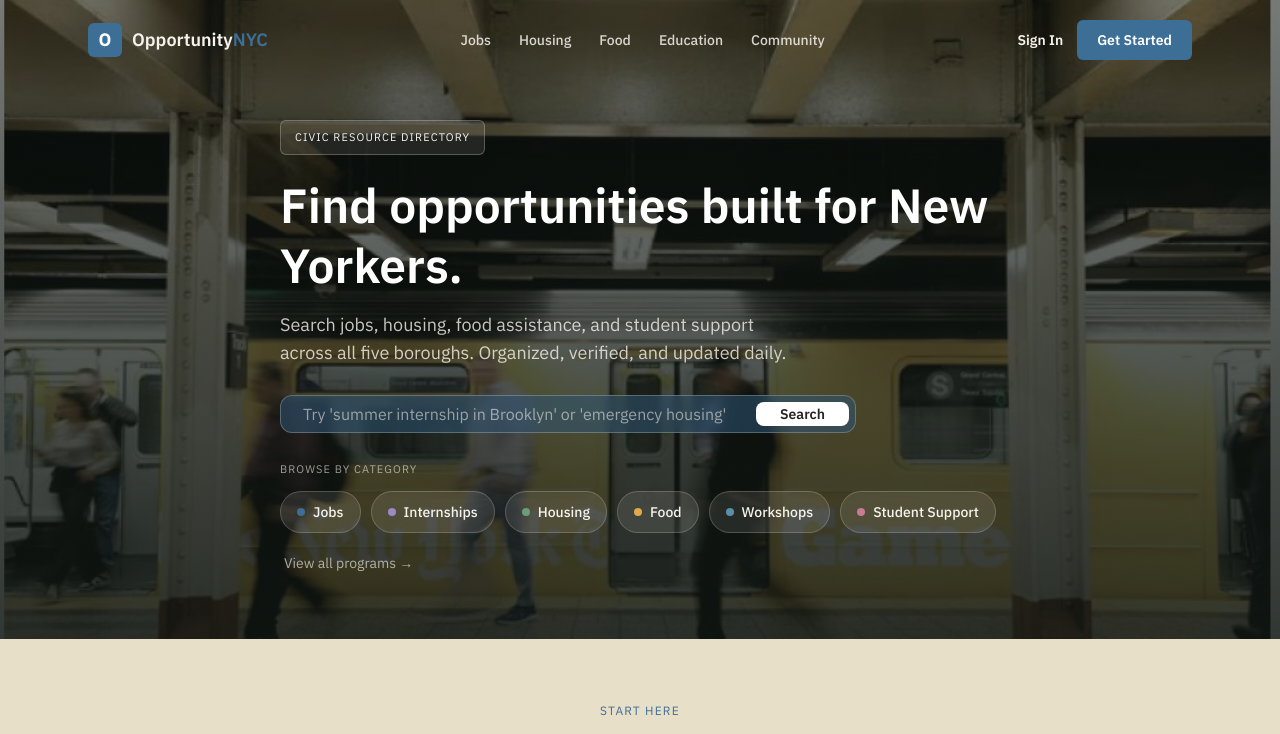
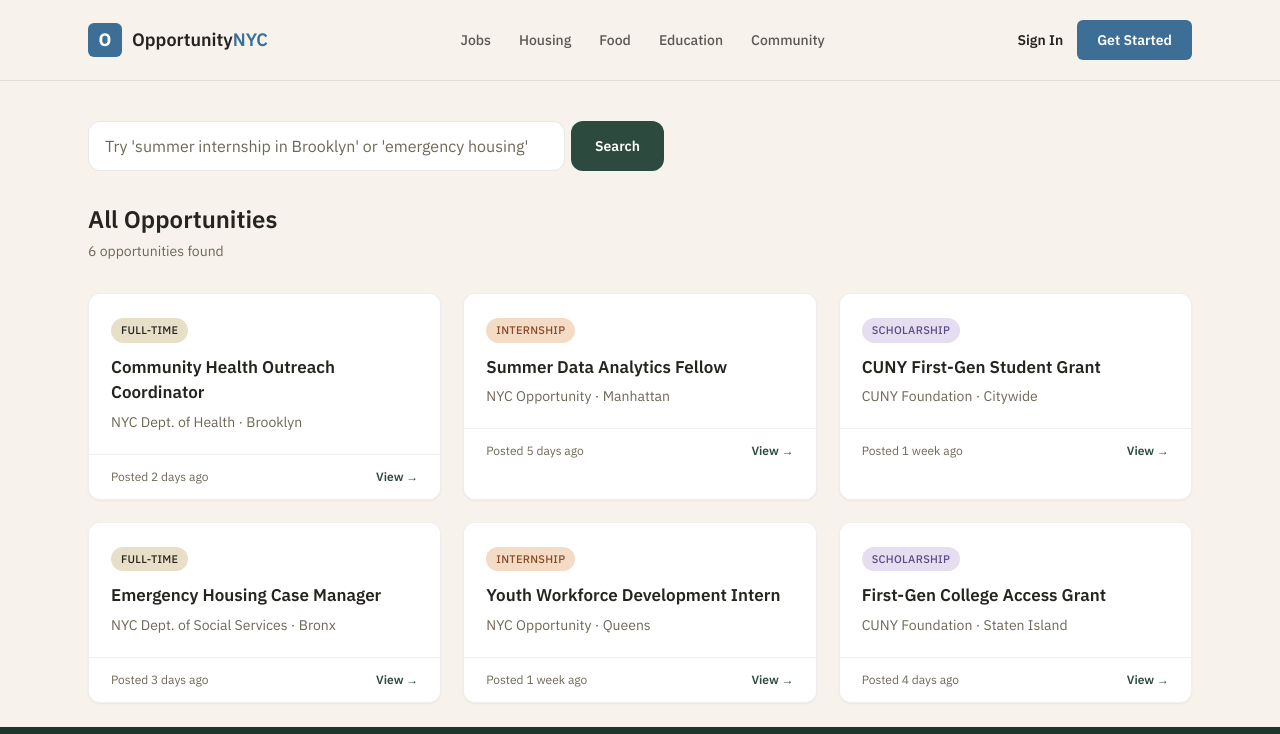
Before and after one commit to ayaarias21/OpportunityNYC, a React (Vite) app in the folder frontend/: page /search in a window 1280 px wide. Shown: the top 734 px of the page. Built offline with nearby package versions, Linux system fonts and the light colour scheme.

Commit message:
added new packages and search results

```diff
--- a/frontend/package.json
+++ b/frontend/package.json
@@ -14,6 +14,7 @@
     "clsx": "^2.1.1",
     "react": "^19.2.7",
     "react-dom": "^19.2.7",
+    "react-router-dom": "^7.18.1",
     "tailwind-merge": "^3.6.0"
   },
   "devDependencies": {
--- a/frontend/src/App.jsx
+++ b/frontend/src/App.jsx
@@ -1,5 +1,14 @@
+import { BrowserRouter, Routes, Route } from "react-router-dom";
 import Homepage from "./pages/Homepage";
+import SearchResults from "./pages/SearchResults";
 
 export default function App() {
-  return <Homepage />;
+  return (
+    <BrowserRouter>
+      <Routes>
+        <Route path="/" element={<Homepage />} />
+        <Route path="/search" element={<SearchResults />} />
+      </Routes>
+    </BrowserRouter>
+  );
 }
--- a/frontend/src/components/Hero.jsx
+++ b/frontend/src/components/Hero.jsx
@@ -1,3 +1,5 @@
+import { useState } from "react";
+import { useNavigate } from "react-router-dom";
 import subwayHero from "../assets/subway-hero.jpg";
 import CategoryPill from "./CategoryPill";
 
@@ -11,6 +13,14 @@ const categories = [
 ];
 
 export default function Hero() {
+  const [query, setQuery] = useState("");
+  const navigate = useNavigate();
+
+  function handleSearchSubmit(e) {
+    e.preventDefault();
+    navigate(`/search?q=${encodeURIComponent(query)}`);
+  }
+
   return (
     <header
       className="relative bg-cover bg-center pb-14"
@@ -48,10 +58,6 @@ export default function Hero() {
 
       {/* Hero content */}
       <div className="max-w-3xl mx-auto px-6 pt-10 text-left">
-        <div className="inline-block font-sans text-[11px] tracking-widest uppercase text-cream bg-cream/10 border border-cream/25 rounded-md px-3.5 py-2 mb-5">
-          Civic Resource Directory
-        </div>
-
         <h1 className="font-sans font-semibold text-white text-5xl leading-tight mb-4">
           Find opportunities built for New Yorkers.
         </h1>
@@ -61,16 +67,21 @@ export default function Hero() {
           boroughs. Organized, verified, and updated daily.
         </p>
 
-        <div className="flex max-w-xl gap-1.5 bg-accent-dark/55 border border-cream/25 rounded-xl p-1.5 backdrop-blur-sm mb-7">
+        <form
+          onSubmit={handleSearchSubmit}
+          className="flex max-w-xl gap-1.5 bg-accent-dark/55 border border-cream/25 rounded-xl p-1.5 backdrop-blur-sm mb-7"
+        >
           <input
             type="text"
-            placeholder="Try 'summer internship in Brooklyn' or 'emergency housing'"
+            value={query}
+            onChange={(e) => setQuery(e.target.value)}
+            placeholder="Search for what you need!"
             className="flex-1 bg-transparent outline-none px-4 text-cream placeholder:text-cream/55"
           />
           <button className="bg-white text-charcoal font-semibold text-sm rounded-lg px-6">
             Search
           </button>
-        </div>
+        </form>
 
         <div className="font-sans text-[11px] tracking-widest uppercase text-cream/60 mb-3.5">
           Browse by Category
--- /dev/null
+++ b/frontend/src/components/Nav.jsx
@@ -0,0 +1,33 @@
+import { Link } from "react-router-dom";
+
+export default function Nav() {
+  return (
+    <header className="bg-cream border-b border-charcoal/10">
+      <div className="max-w-6xl mx-auto px-6 py-5 flex items-center justify-between">
+        <Link to="/" className="flex items-center gap-2.5">
+          <div className="w-[34px] h-[34px] rounded-md bg-accent flex items-center justify-center text-white font-sans font-bold text-lg">
+            O
+          </div>
+          <div className="font-sans font-semibold text-lg text-charcoal">
+            Opportunity<span className="text-accent">NYC</span>
+          </div>
+        </Link>
+
+        <nav className="hidden md:flex gap-7 text-sm font-medium text-charcoal/75">
+          <a href="#" className="hover:text-charcoal">Jobs</a>
+          <a href="#" className="hover:text-charcoal">Housing</a>
+          <a href="#" className="hover:text-charcoal">Food</a>
+          <a href="#" className="hover:text-charcoal">Education</a>
+          <a href="#" className="hover:text-charcoal">Community</a>
+        </nav>
+
+        <div className="flex items-center gap-3.5">
+          <a href="#" className="text-sm font-semibold text-charcoal hover:underline">Sign In</a>
+          <a href="#" className="text-sm font-semibold bg-accent hover:bg-accent-dark text-white rounded-md px-5 py-2.5">
+            Get Started
+          </a>
+        </div>
+      </div>
+    </header>
+  );
+}
--- /dev/null
+++ b/frontend/src/pages/SearchResults.jsx
@@ -0,0 +1,114 @@
+import { useState } from "react";
+import { useNavigate, useSearchParams } from "react-router-dom";
+import Nav from "../components/Nav";
+import Footer from "../components/Footer";
+import HelpButton from "../components/HelpButton";
+import OppCard from "../components/OppCard";
+
+const allOpportunities = [
+  {
+    badgeType: "fulltime",
+    badgeLabel: "FULL-TIME",
+    title: "Community Health Outreach Coordinator",
+    org: "NYC Dept. of Health · Brooklyn",
+    posted: "Posted 2 days ago",
+  },
+  {
+    badgeType: "internship",
+    badgeLabel: "INTERNSHIP",
+    title: "Summer Data Analytics Fellow",
+    org: "NYC Opportunity · Manhattan",
+    posted: "Posted 5 days ago",
+  },
+  {
+    badgeType: "scholarship",
+    badgeLabel: "SCHOLARSHIP",
+    title: "CUNY First-Gen Student Grant",
+    org: "CUNY Foundation · Citywide",
+    posted: "Posted 1 week ago",
+  },
+  {
+    badgeType: "fulltime",
+    badgeLabel: "FULL-TIME",
+    title: "Emergency Housing Case Manager",
+    org: "NYC Dept. of Social Services · Bronx",
+    posted: "Posted 3 days ago",
+  },
+  {
+    badgeType: "internship",
+    badgeLabel: "INTERNSHIP",
+    title: "Youth Workforce Development Intern",
+    org: "NYC Opportunity · Queens",
+    posted: "Posted 1 week ago",
+  },
+  {
+    badgeType: "scholarship",
+    badgeLabel: "SCHOLARSHIP",
+    title: "First-Gen College Access Grant",
+    org: "CUNY Foundation · Staten Island",
+    posted: "Posted 4 days ago",
+  },
+];
+
+export default function SearchResults() {
+  const [searchParams] = useSearchParams();
+  const query = searchParams.get("q") ?? "";
+  const navigate = useNavigate();
+  const [inputValue, setInputValue] = useState(query);
+
+  const results = query
+    ? allOpportunities.filter((opp) =>
+        `${opp.title} ${opp.org} ${opp.badgeLabel}`
+          .toLowerCase()
+          .includes(query.toLowerCase())
+      )
+    : allOpportunities;
+
+  function handleSubmit(e) {
+    e.preventDefault();
+    navigate(`/search?q=${encodeURIComponent(inputValue)}`);
+  }
+
+  return (
+    <div>
+      <Nav />
+
+      <section className="max-w-6xl mx-auto px-6 pt-10 pb-6">
+        <form onSubmit={handleSubmit} className="flex max-w-xl gap-1.5 mb-8">
+          <input
+            type="text"
+            value={inputValue}
+            onChange={(e) => setInputValue(e.target.value)}
+            placeholder="Try 'summer internship in Brooklyn' or 'emergency housing'"
+            className="flex-1 bg-white border border-charcoal/10 rounded-xl px-4 py-3 outline-none placeholder:text-warm-gray"
+          />
+          <button className="bg-forest hover:bg-forest-dark text-white font-semibold text-sm rounded-xl px-6">
+            Search
+          </button>
+        </form>
+
+        <h1 className="font-sans font-semibold text-2xl mb-1.5">
+          {query ? `Results for "${query}"` : "All Opportunities"}
+        </h1>
+        <p className="text-warm-gray text-sm mb-8">
+          {results.length} {results.length === 1 ? "opportunity" : "opportunities"} found
+        </p>
+
+        {results.length > 0 ? (
+          <div className="grid grid-cols-1 md:grid-cols-3 gap-[22px]">
+            {results.map((opp) => (
+              <OppCard key={opp.title} {...opp} />
+            ))}
+          </div>
+        ) : (
+          <p className="text-warm-gray text-sm">
+            No opportunities matched your search. Try a different keyword.
+          </p>
+        )}
+      </section>
+
+      <Footer />
+      <HelpButton />
+    </div>
+  );
+}
```
Also changed, not shown: 1 other file (tests, documents, lock files or other folders).
